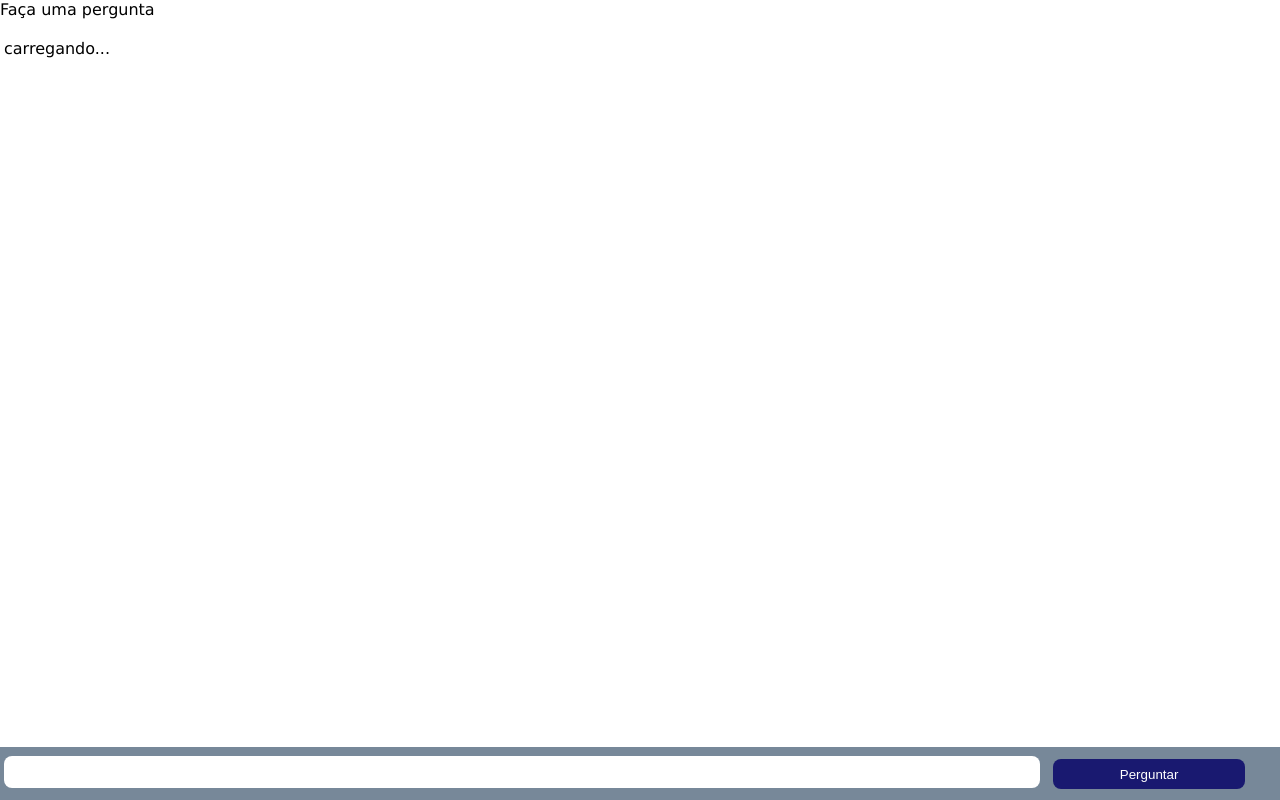
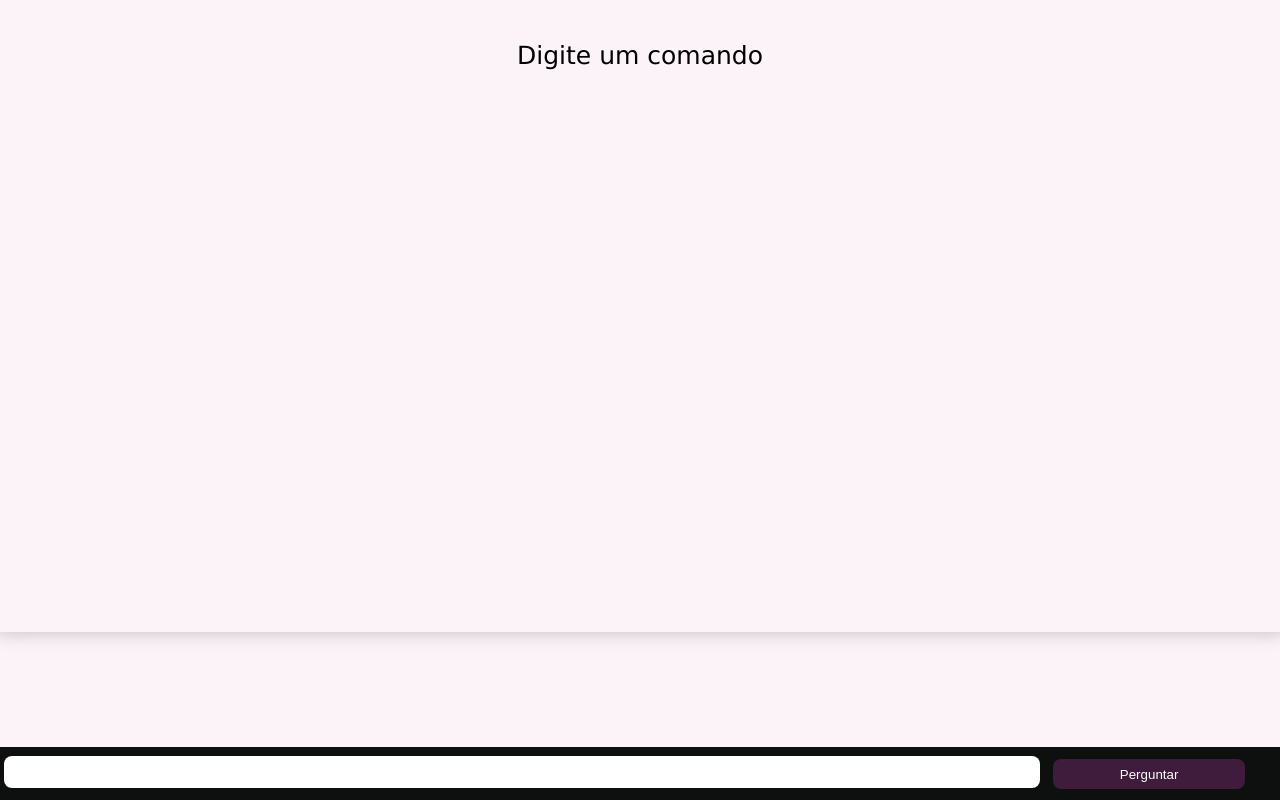
Before and after one commit to LaizaBarbosa/chatbot-imersao-alura, a Flask app: page / in a window 1280 px wide. Run offline with Flask 3, Linux system fonts and the light colour scheme.

Commit message:
novos estilos adicionados

```diff
--- a/app.py
+++ b/app.py
@@ -58,7 +58,6 @@ def makePrompt():
         return render_template(
             "chatTemplate.html",
             result = result,
-            response = response,
             modelResponse = modelResponse
         )
 
--- a/static/style.css
+++ b/static/style.css
@@ -2,6 +2,7 @@ body{
     font-family: 'Lucida Sans', sans-serif;
     margin: 0px;
     padding: 0;
+    background-color: #fcf3f8;
 }
 
 .form{
@@ -9,13 +10,18 @@ body{
     width: 100%;
     bottom: 0;
     position: fixed;
-    background-color: lightslategray;
+    background-color: rgb(14, 15, 15);
     height: 45px;
 }
 
 .chat{
-    margin-bottom: 45px;
-    padding: 4px;
+    padding: 16px;
+    margin-bottom: 8px;
+    min-height: 600px;
+    max-height:fit-content ;
+    -webkit-box-shadow: 1px -5px 18px 5px rgba(0,0,0,0.24);
+    -moz-box-shadow: 1px -5px 18px 5px rgba(0,0,0,0.24);
+    box-shadow: 1px -5px 18px 5px rgba(0,0,0,0.24);
 }
 
 .textInput{
@@ -31,27 +37,28 @@ body{
     border: none;
     border-radius: 8px;
     width: 15%;
-    background-color: midnightblue;
+    background-color: rgb(63, 27, 60);
     color: white;
     height: 30px;
     margin: 8px;
 }
 
-.modelResponse{
-    margin: 0px;
-    background-color: lightgreen;
-    border-radius: 8px;
+.submitInput:hover{
+    background-color: rgb(105, 40, 100);
+}
+
+.modelResponse, .role, .userPrompt{
+    margin: 0;
 }
 
 .role{
-    margin: 0;
+
     opacity: 0.8;
     font-size: 15px;
     font-style: italic;
 }
 
-.userPrompt{
-    padding: 0;
-    background-color:lightblue;
-    border-radius: 8px;
+.initialPhrase{
+    text-align: center;
+    font-size: 25px;
 }
--- a/templates/chatTemplate.html
+++ b/templates/chatTemplate.html
@@ -8,10 +8,8 @@
 </head>
 <body>
 
-    <header>Faça uma pergunta</header>
-
     <section class="chat">
-        {%+ if response +%}
+        {%+ if result +%}
             {%for message in result -%}
                 <strong class="role"> {{message.role}} </strong>
                 {% if message.role == 'user' %}
@@ -19,9 +17,10 @@
                 {% else %}
                     <p id="modelResponse" class="modelResponse"> {{ modelResponse | safe }} </p>
                 {% endif %}
+                <br>
             {%- endfor %}
         {% else %}
-            <p>carregando...</p>
+            <p class="initialPhrase">Digite um comando</p>
         {% endif %}
     </section>
 
```
